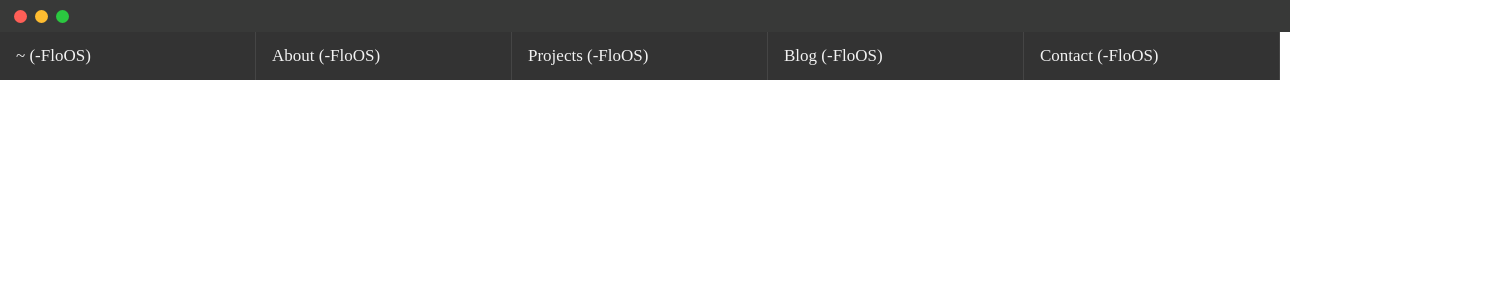
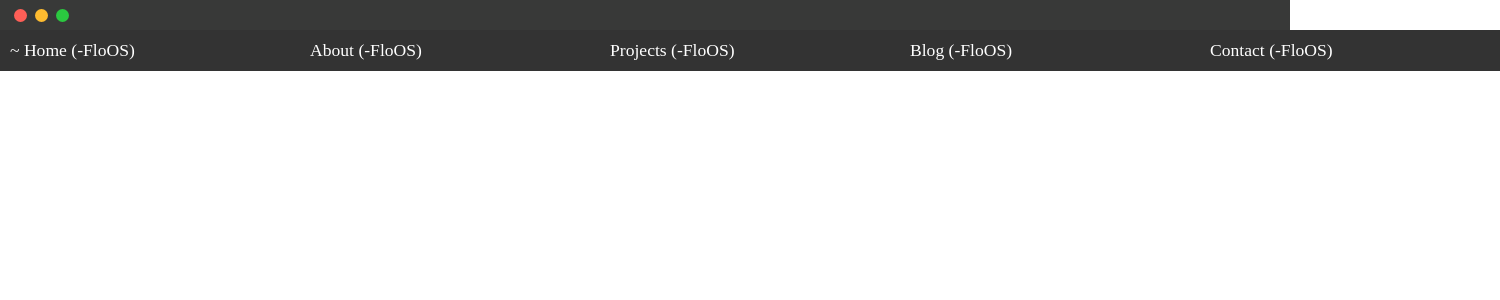
Before and after one commit to floodoo/portfolio-terminal-style, an Angular app: page / in a window 1280 px wide. Shown: the top 300 px of the page, 1500 px wide, since content can reach past the window. Built offline with nearby package versions, Linux system fonts and the light colour scheme.

Commit message:
add grid layout

```diff
--- a/src/app/terminal-navbar/terminal-navbar.component.html
+++ b/src/app/terminal-navbar/terminal-navbar.component.html
@@ -1,14 +1,14 @@
-<div class="terminal-window">
-  <div class="terminal-window-button" style="background-color:#FF5F57"></div>
-  <div class="terminal-window-button" style="background-color:#FEBC30"></div>
-  <div class="terminal-window-button" style="background-color:#2BC840"></div>
+<div>
+  <div class="terminal-window">
+    <div class="terminal-window-button" style="background-color: #ff5f57"></div>
+    <div class="terminal-window-button" style="background-color: #febc30"></div>
+    <div class="terminal-window-button" style="background-color: #2bc840"></div>
+  </div>
+  <nav>
+    <a class="nav-button-text" href="#home">~ Home</a>
+    <a class="nav-button-text" href="#about">About</a>
+    <a class="nav-button-text" href="projects">Projects</a>
+    <a class="nav-button-text" href="blog">Blog</a>
+    <a class="nav-button-text" href="contact">Contact</a>
+  </nav>
 </div>
-<nav>
-  <ul>
-    <li><a href="#home">~</a></li>
-    <li><a href="#about">About</a></li>
-    <li><a href="#projects">Projects</a></li>
-    <li><a href="#blog">Blog</a></li>
-    <li><a href="#contact">Contact</a></li>
-  </ul>
-</nav>
--- a/src/app/terminal-navbar/terminal-navbar.component.scss
+++ b/src/app/terminal-navbar/terminal-navbar.component.scss
@@ -1,7 +1,7 @@
 .terminal-window {
     background-color: #383938;
     width: 100%;
-    height: 4%;
+    height: 30px;
     position: absolute;
     align-items: center;
     display: flex;
@@ -16,40 +16,21 @@
     margin: 0 4px;
 }
 
-
 nav {
-    background-color: #333;
-    position: fixed;
-    top: 4%;
-    right: 0;
-    left: 0;
-
+    display: grid;
+    grid-gap: 0px;
+    grid-template-columns: 300px 300px 300px 300px 300px;
+    padding-top: 30px;
 }
 
-nav ul {
-    list-style-type: none;
-    overflow: hidden;
-    margin-bottom: 0px;
-    margin-top: 0px;
-    padding: 0;
-    display: flex;
+.nav-button-text {
+    background-color: #333;
+    color: #fff;
+    padding: 10px;
+    font-size: 110%;
+    text-decoration: none;
 }
 
-nav li {
-    flex: 1;
-    border-right: 1.5px solid #454545;
-
-}
-
-nav a {
-    float: left;
-    color: #f2f2f2;
-    text-align: center;
-    padding: 14px 16px;
-    text-decoration: none;
-    font-size: 17px;
-}
-
-nav a:after {
+.nav-button-text:after {
     content: " (-FloOS)";
 }
```
